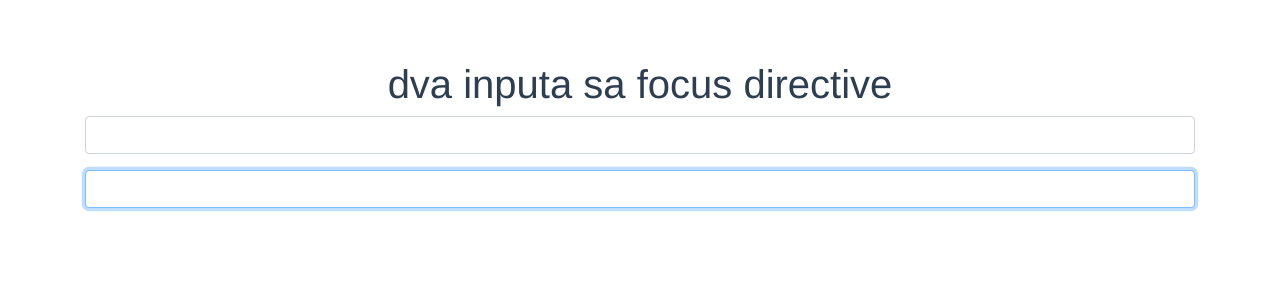
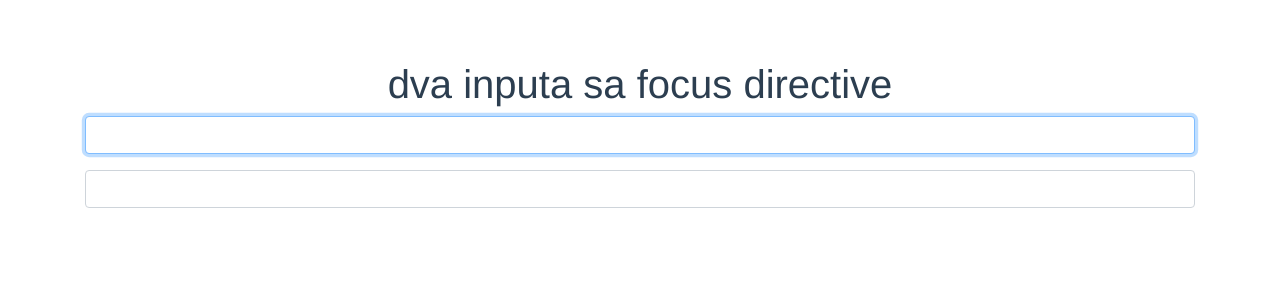
Before and after one commit to marina-a90/vue-directives, a Vue app: page / in a window 1280 px wide. Shown: the top 300 px of the page. Built offline with nearby package versions, Linux system fonts and the light colour scheme.

Commit message:
dodat binding na focus direktivu

```diff
--- a/src/components/TwoInputsComponent.vue
+++ b/src/components/TwoInputsComponent.vue
@@ -1,18 +1,23 @@
 <template>
     <div>
         <div class="mb-3">
-            <b-form-input v-focus />
+            <b-form-input v-focus:should-focus="shouldFocus" />
         </div>
 
         <div class="mt-3">
-            <b-form-input v-focus />
+            <b-form-input v-focus:should-focus="!shouldFocus" />
         </div>
     </div>
 </template>
 
 <script>
 export default {
-  name: "TwoInputsComponent"
+  name: "TwoInputsComponent",
+  data() {
+    return {
+      shouldFocus: true
+    };
+  }
 };
 </script>
 
--- a/src/directives/focus.js
+++ b/src/directives/focus.js
@@ -1,10 +1,14 @@
 exports.install = function(Vue) {
   Vue.directive("focus", {
-    inserted(el) {
+    inserted(el, binding) {
+      if (!binding.value) {
+        return;
+      }
+      console.log(binding);
       console.log("komponenta se inicijalizovala");
       el.focus();
     },
-    update(el) {
+    update(el, binding) {
       el.focus();
     }
   });
```
